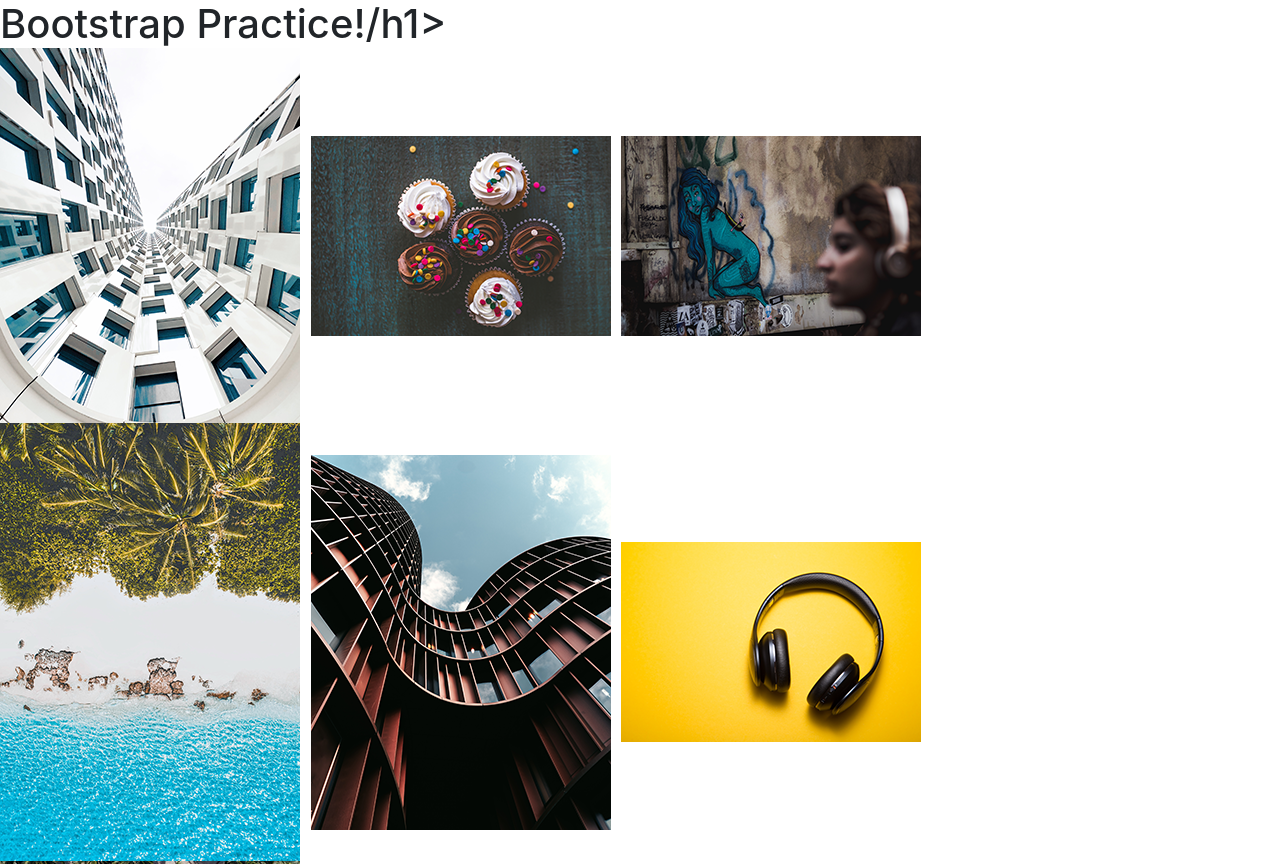
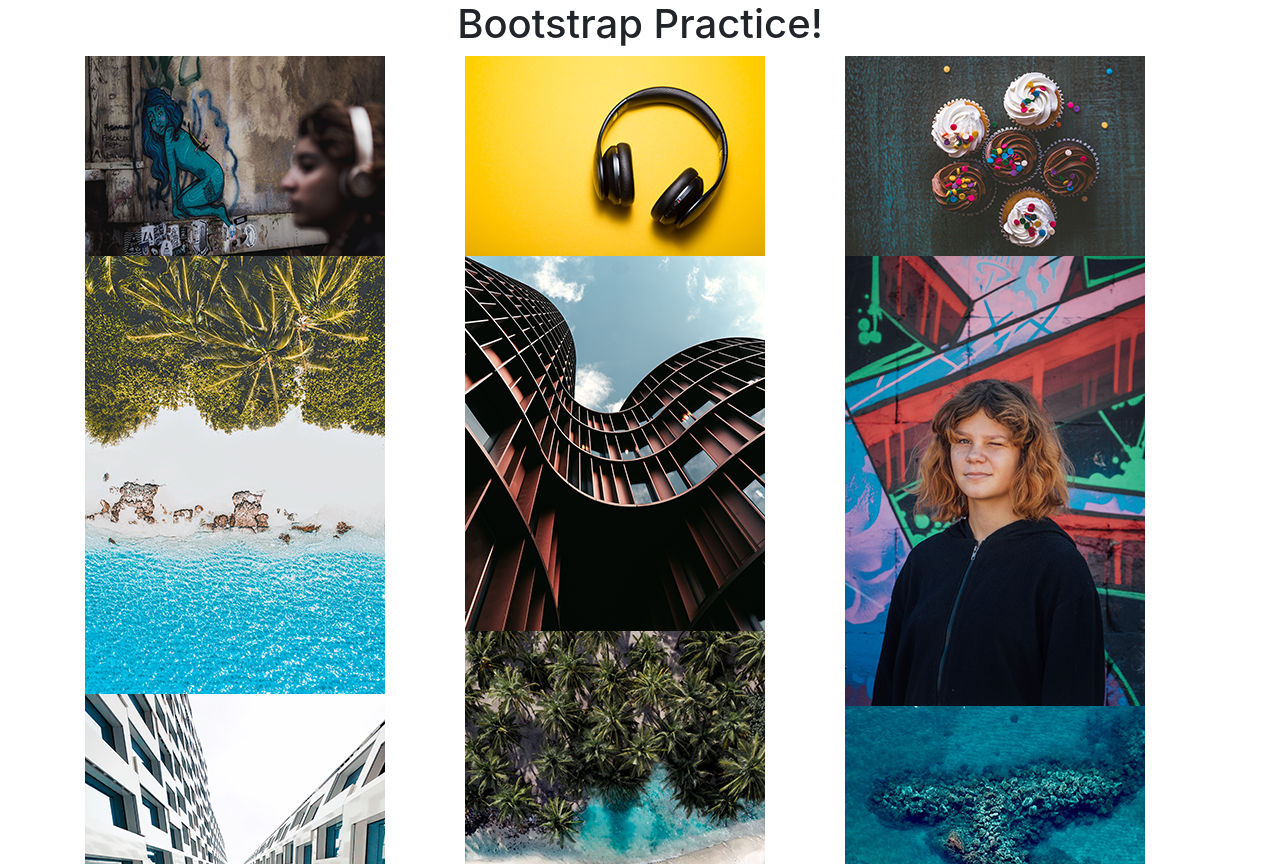
Before and after one commit to greenes13/m2-hw2-greene-savannah, a plain HTML site: page index.html in a window 1280 px wide. Shown: the top 864 px of the page. Drawn offline with nearby package versions, Linux system fonts and the light colour scheme.

Commit message:
Use the Bootstrap grid to layout the 9 images in a gallery-style grid

```diff
--- a/index.html
+++ b/index.html
@@ -8,29 +8,39 @@
     <!-- Bootstrap CSS -->
     <link rel="stylesheet" href="https://stackpath.bootstrapcdn.com/bootstrap/4.2.1/css/bootstrap.min.css" integrity="sha384-GJzZqFGwb1QTTN6wy59ffF1BuGJpLSa9DkKMp0DgiMDm4iYMj70gZWKYbI706tWS" crossorigin="anonymous">
 
-    <title>Hello, world!</title>
+    <title>Bootstrap Practice</title>
   </head>
   <body>
-    <h1>Bootstrap Practice!/h1>
 
-    <section>
+  	<header>
+  		<h1 class="text-center">Bootstrap Practice!</h1>
+  	</header>
+
+  <div class="container">
+
+   <div class="row">
+
+    <section class="col">
+    	<img src="img/hw2-image3.png" alt="art" title="art">
+    	<img src="img/hw2-image4.png" alt="beach" title="beach">
     	<img src="img/hw2-image1.png" alt="building" title="building">
-    	<img src="img/hw2-image2.png" alt="cupcakes" title="cupcakes">
-    	<img src="img/hw2-image3.png" alt="art" title="art">
     </section>
 
-    <section>
-    	<img src="img/hw2-image4.png" alt="beach" title="beach">
+    <section class="col">
+    	<img src="img/hw2-image6.png" alt="headphones" title="headphones">
     	<img src="img/hw2-image5.png" alt="building" title="building">
-    	<img src="img/hw2-image6.png" alt="headphones" title="headphones">
+    	<img src="img/hw2-image7.png" alt="beach" title="beach">
     </section>
 
-    <section>
-    	<img src="img/hw2-image7.png" alt="beach" title="beach">
+    <section  class="col">
+    	<img src="img/hw2-image2.png" alt="cupcakes" title="cupcakes">
     	<img src="img/hw2-image8.png" alt="child" title="child">
     	<img src="img/hw2-image9.png" alt="reef" title="reef">
     </section>
 
+</div>
+
+</div>
 
     <!-- Optional JavaScript -->
     <!-- jQuery first, then Popper.js, then Bootstrap JS -->
--- a/main.css
+++ b/main.css
@@ -0,0 +1,13 @@
+* {
+	margin: 0;
+	padding: 0;
+	border: 0;
+}
+
+article, aside, details, figcaption, figure, footer, header, main, nav, section, summary {
+    display:block;
+}
+
+header {
+	padding-bottom: 20px;
+}
```
